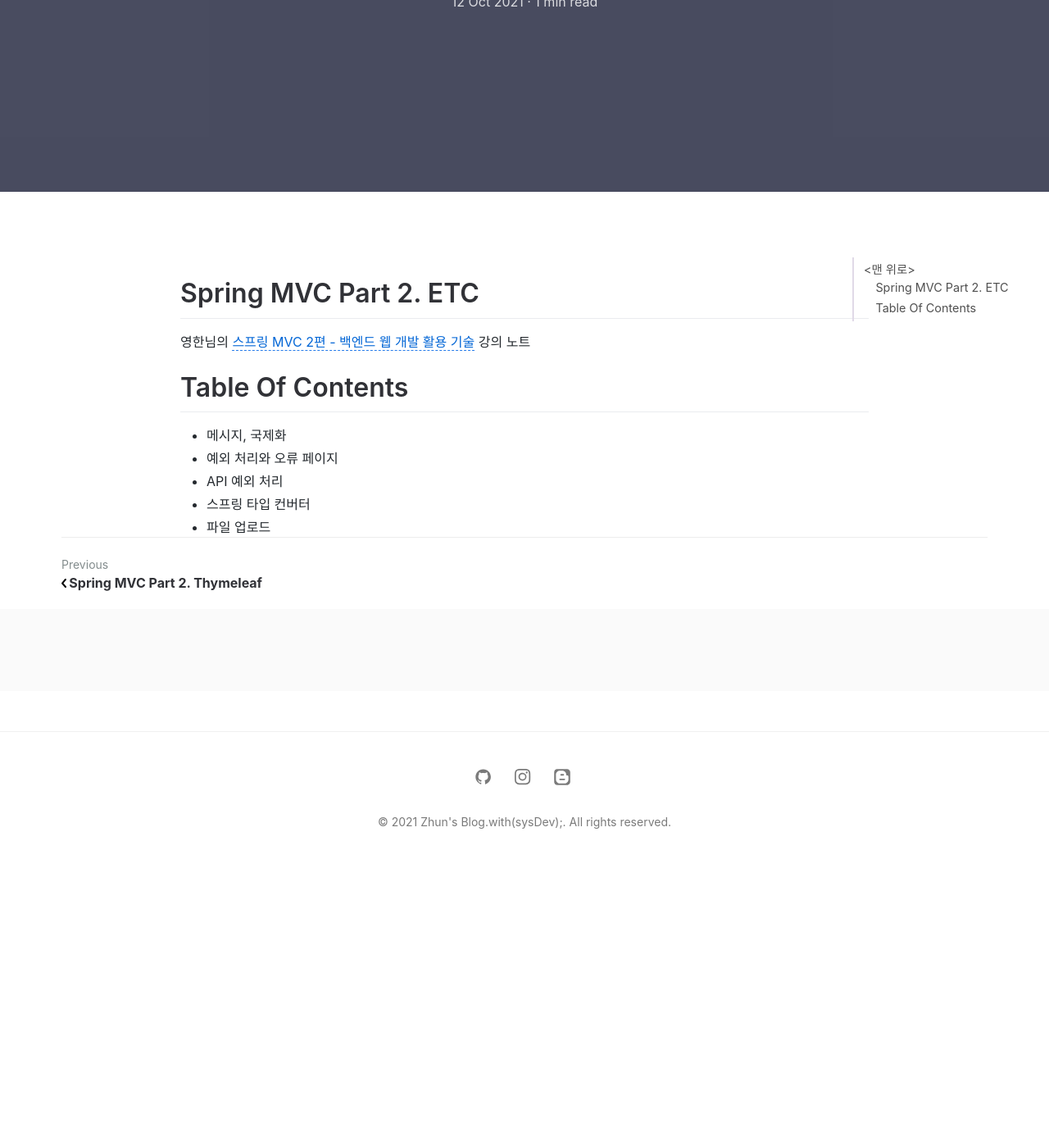
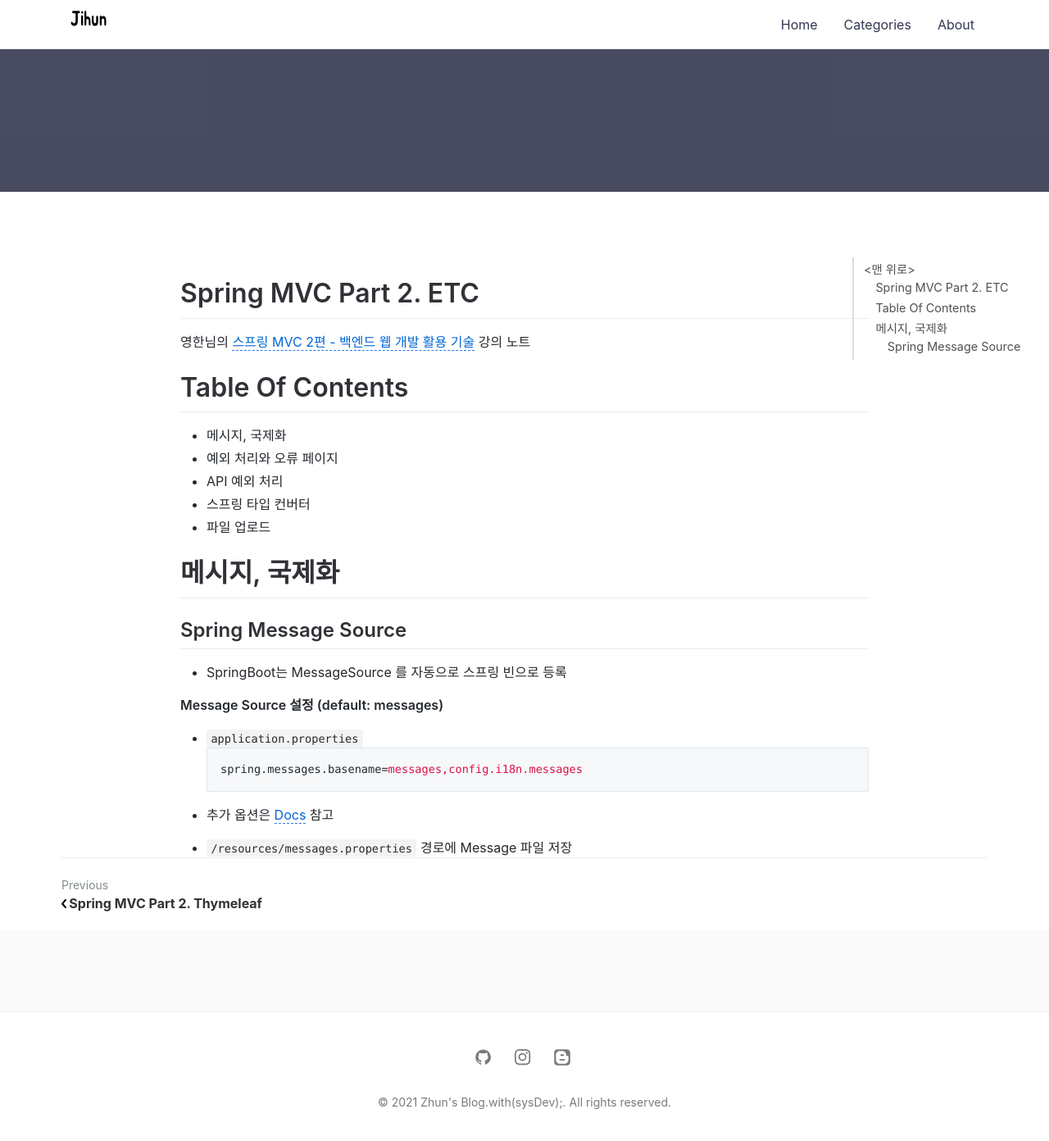
Before and after one commit to jihunparkme/jihunparkme.github.io, a Jekyll site: the page built from _posts/2021-10-12-Spring-MVC-Part2-Etc.md, in a window 1280 px wide and 1400 px high, scrolled down 342 px. Shown: the top 1392 px of the window at 82% size. Built offline with Jekyll 4.4.1, drawn with Linux system fonts in a browser that asks for light colours; comment, search, counter and statistics services are not loaded; before the commit the page ends 1351 px from its top, so only the background shows below that.

Commit message:
[메시지, 국제화] 스프링 메시지 소스 설정

````diff
--- a/_posts/2021-10-12-Spring-MVC-Part2-Etc.md
+++ b/_posts/2021-10-12-Spring-MVC-Part2-Etc.md
@@ -6,8 +6,6 @@
 featured-img: spring_mvc_2
 # mathjax: true
 ---
-
-
 
 # Spring MVC Part 2. ETC
 
@@ -20,3 +18,19 @@
 - API 예외 처리
 - 스프링 타입 컨버터
 - 파일 업로드
+
+# 메시지, 국제화
+
+## Spring Message Source
+
+- SpringBoot는 MessageSource 를 자동으로 스프링 빈으로 등록
+
+**Message Source 설정 (default: messages)**
+
+- `application.properties`
+  ```properties
+  spring.messages.basename=messages,config.i18n.messages
+  ```
+- 추가 옵션은 [Docs](https://docs.spring.io/spring-boot/docs/current/reference/html/application-properties.html#application-properties) 참고
+
+- `/resources/messages.properties` 경로에 Message 파일 저장
````
